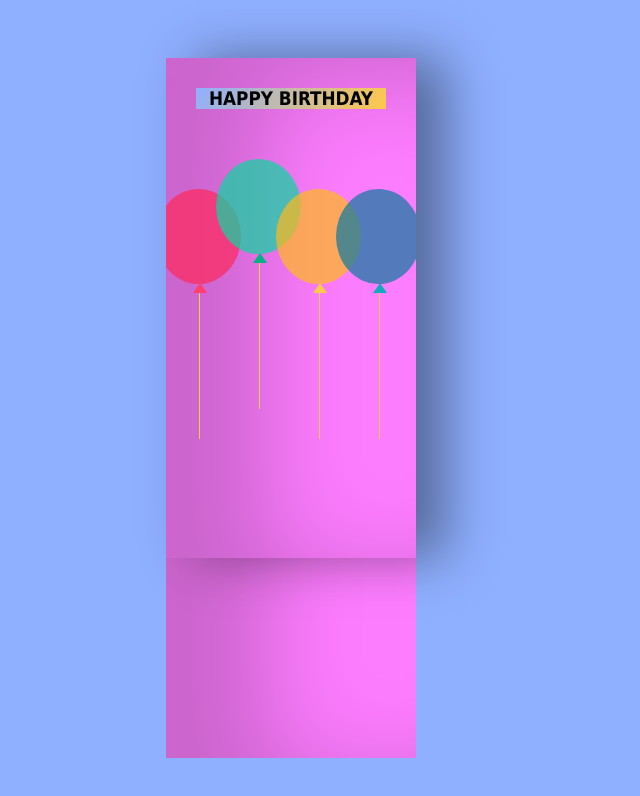
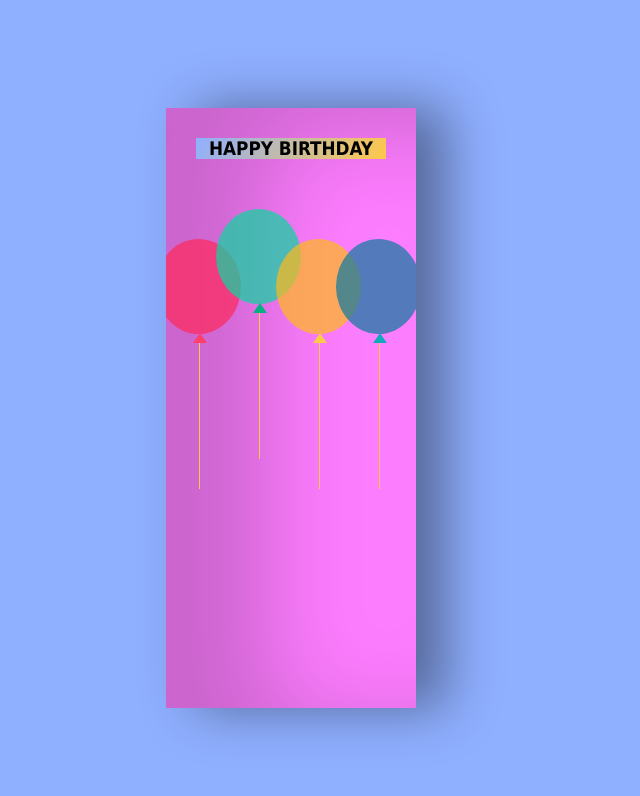
Before and after one commit to 03082022/030822.github.io, a plain HTML site: page index.html in a window 1280 px wide. Shown: the whole page, without its empty margins (349-989 px from the left). Drawn offline with Linux system fonts and the light colour scheme; a script that the page names is missing.

Commit message:
Update2 style.css

```diff
--- a/style.css
+++ b/style.css
@@ -14,7 +14,7 @@ html {
   .birthdayCard {
     position: relative;
     width: 250px;
-    height: 700px;
+    height: 600px;
     cursor: pointer;
     transform-style: preserve-3d;
     transform: perspective(2500px);
@@ -39,7 +39,7 @@ html {
     position: relative;
     background-color:  #FD7DFF;
     width: 250px;
-    height: 500px;
+    height: 600px;
     overflow: hidden;
     transform-origin: left;
     box-shadow: inset 100px 20px 100px rgba(0, 0, 0, 0.2),
@@ -138,7 +138,7 @@ html {
     background-color: #FD7DFF;
     position: absolute;
     width: 250px;
-    height: 700px;
+    height: 600px;
     z-index: -1;
     left: 0;
     top: 0;
```
